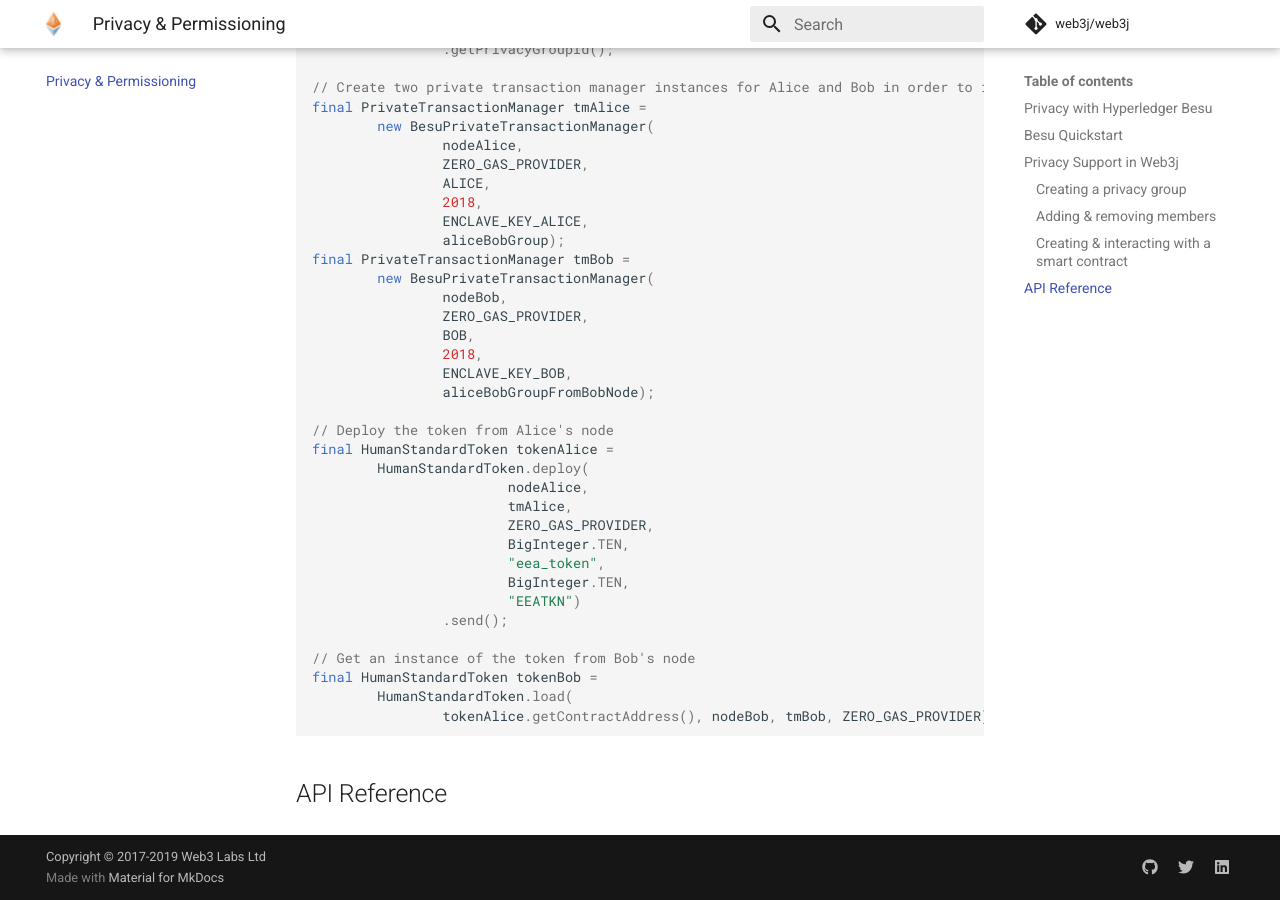
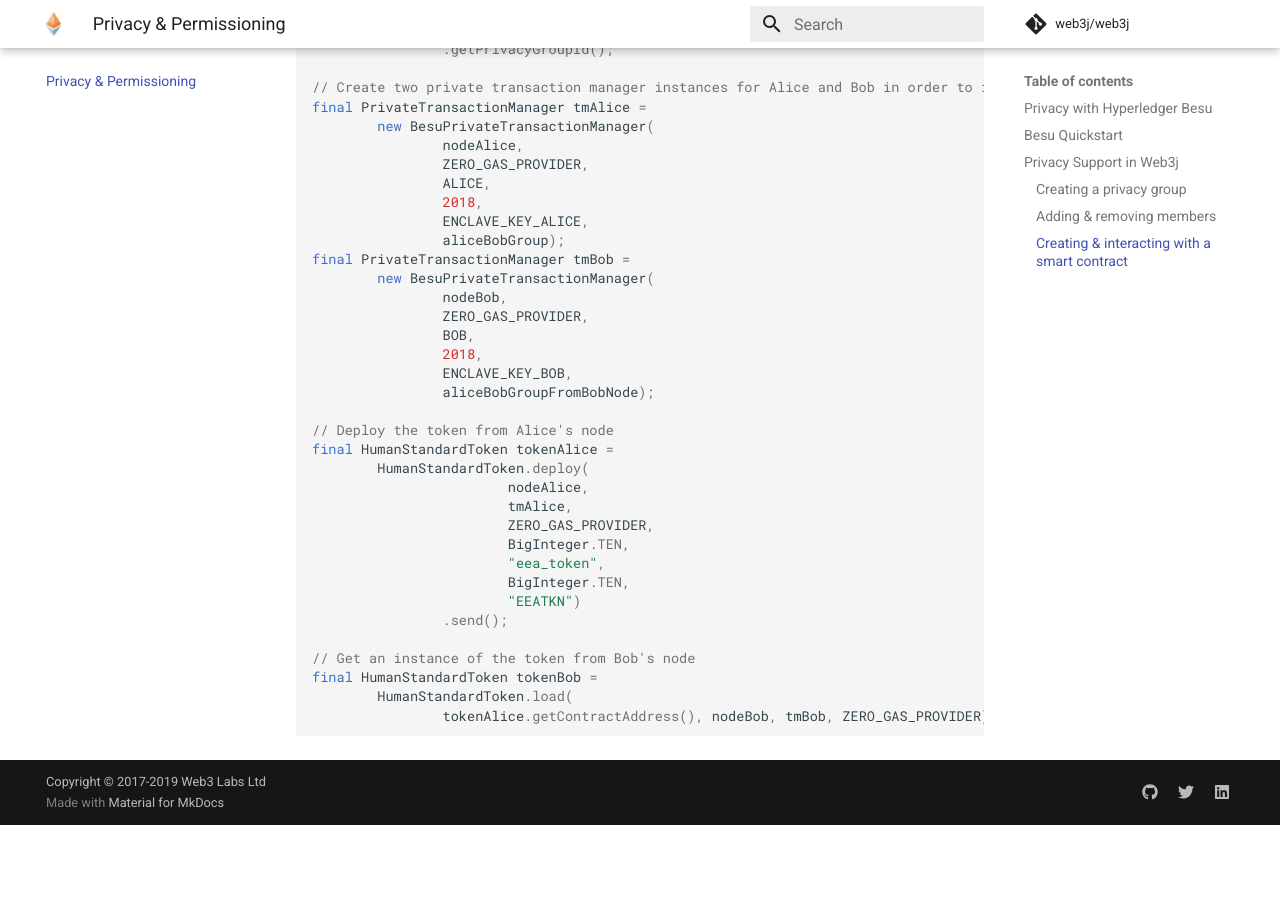
Before and after one commit to hyperledger/web3j-docs, an MkDocs documentation site: the page built from docs/privacy.md, in a window 1280 px wide and 900 px high, scrolled down 4669 px. Built offline with MkDocs 1.6.1 and Material for MkDocs 9.7.7, drawn with Linux system fonts in a browser that asks for light colours; comment, search, counter and statistics services are not loaded; after the commit the page ends 5494 px from its top, so only the background shows below that.

Commit message:
Removes unused title

````diff
--- a/docs/privacy.md
+++ b/docs/privacy.md
@@ -209,5 +209,3 @@ final HumanStandardToken tokenBob =
         HumanStandardToken.load(
                 tokenAlice.getContractAddress(), nodeBob, tmBob, ZERO_GAS_PROVIDER);
 ```
-
-## API Reference
````
